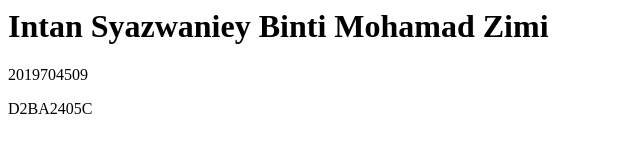
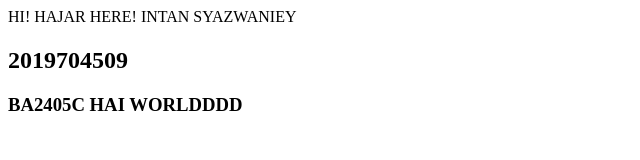
Before and after one commit to Intansyazwaniey/mypersonal, a plain HTML site: page index.html in a window 1280 px wide. Shown: the whole page, without its empty margins (0-640 px from the left). Drawn offline with Linux system fonts and the light colour scheme.

Commit message:
Add files via upload

```diff
--- a/index.html
+++ b/index.html
@@ -1,9 +1,11 @@
-<!DOCTYPE html i
+<!DOCTYPE html>
+<html>
     <head>
-        <title>Waniey</title>
+        <tittle>HI! HAJAR HERE!</tittle>
     </head>
-<body>
-<h1>Intan Syazwaniey Binti Mohamad Zimi</h1>
-<p>2019704509</p>
-<body> D2BA2405C
+<body
+<h1>INTAN SYAZWANIEY<h1>
+<h2>2019704509<h2>
+<h3>BA2405C HAI WORLDDDD<h3>
+</body>
 </html>
```
